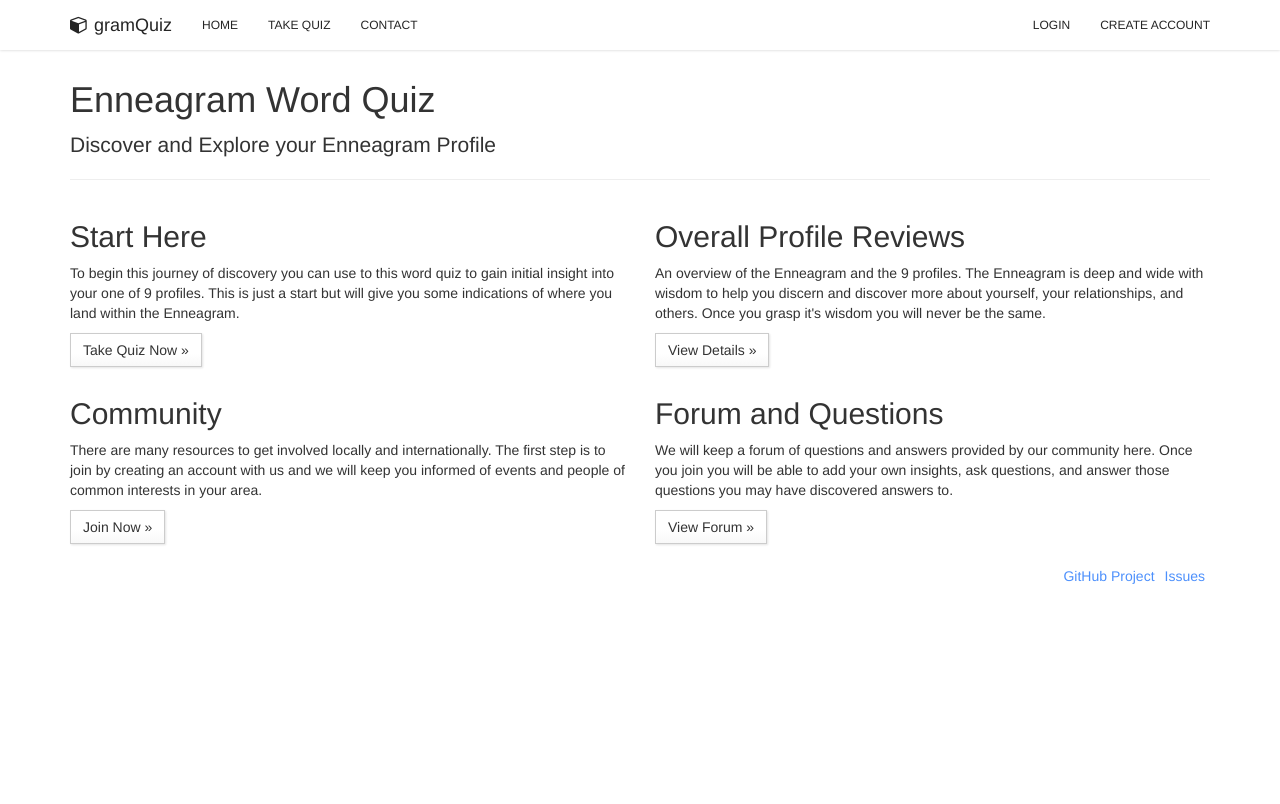
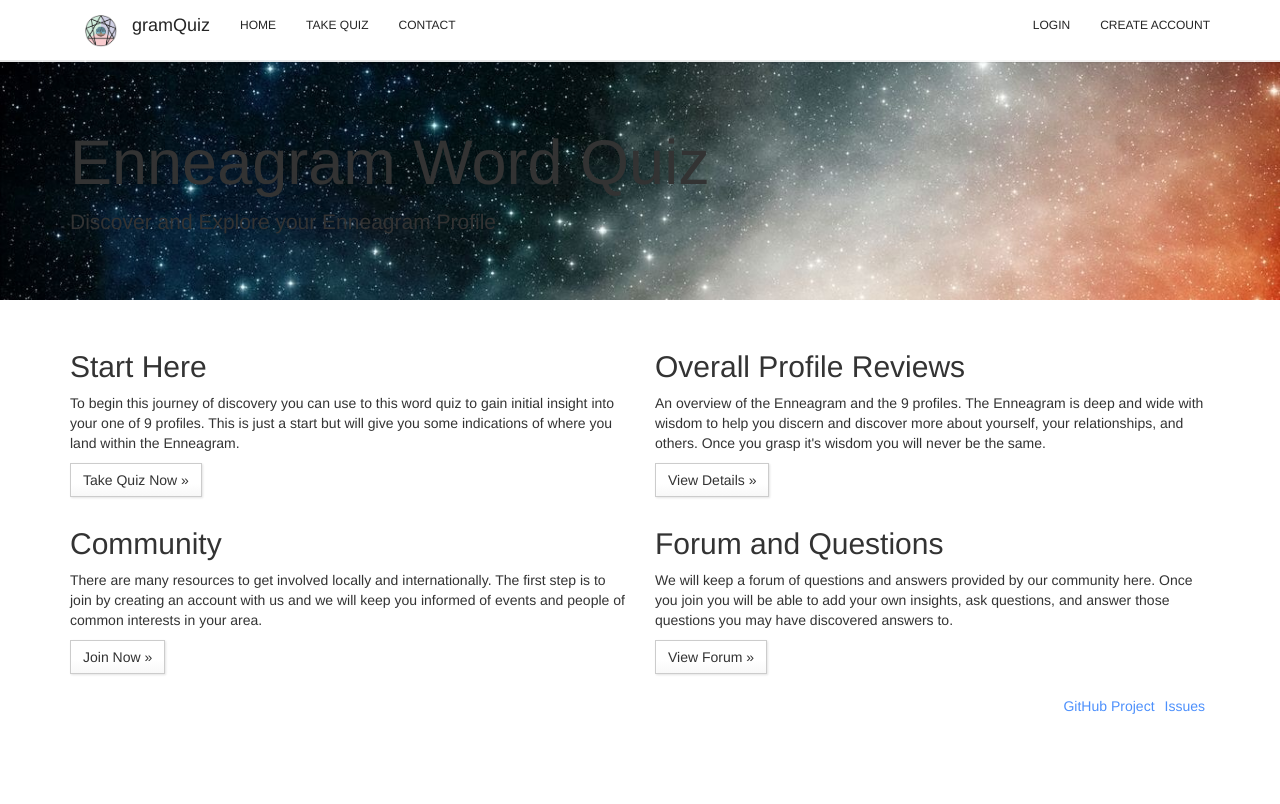
Before and after one commit to yodacom/gramquiz2, a Node project: template views/home.pug in a window 1280 px wide. Before the commit the page ends 584 px from the top, so only its background shows below. Run offline with Node 20 templates, Linux system fonts and the light colour scheme; the template is opened without the code that fills it, so the values that code supplies are empty; style sheets or scripts are compiled from the project's sources; some libraries are stand-ins or nearby versions.

Commit message:
added logo. Changed some layout and pug files. Added background

```diff
--- a/public/css/main.scss
+++ b/public/css/main.scss
@@ -45,6 +45,19 @@ textarea {
   margin: -15px 15px -15px;
 }
 
+.gramLogo{
+  width:32px;
+}
+
+.movelogo{
+  padding:15px;
+}
+
+.gramBackground {
+  background-image: url("/images/treeAndStars.jpg");
+  background-size: cover;
+}
+
 // Alerts
 // -------------------------
 
--- a/views/home.pug
+++ b/views/home.pug
@@ -1,9 +1,11 @@
 extends layout
+block jumbo
+  .jumbotron.jumbotron-fluid.gramBackground
+    .container
+      h1.display-3 Enneagram Word Quiz
+      p.lead Discover and Explore your Enneagram Profile
 
 block content
-  h1 Enneagram Word Quiz
-  p.lead Discover and Explore your Enneagram Profile
-  hr
   .row
     .col-sm-6
       h2 Start Here
--- a/views/layout.pug
+++ b/views/layout.pug
@@ -5,6 +5,8 @@ html
 
   body
     include partials/header
+
+    block jumbo
 
     .container
       include partials/flash
--- a/views/partials/header.pug
+++ b/views/partials/header.pug
@@ -6,8 +6,10 @@
         span.icon-bar
         span.icon-bar
         span.icon-bar
+      a.navbar-left.movelogo(href='/')
+        img.gramLogo(src="/images/gramquiz_logo_150x150.png")
       a.navbar-brand(href='/')
-        i.fa.fa-cube
+        //- i.fa.fa-cube
         | gramQuiz
     .collapse.navbar-collapse
       ul.nav.navbar-nav
```
Also changed, not shown: public/images/treeAndStars.jpg (added).
